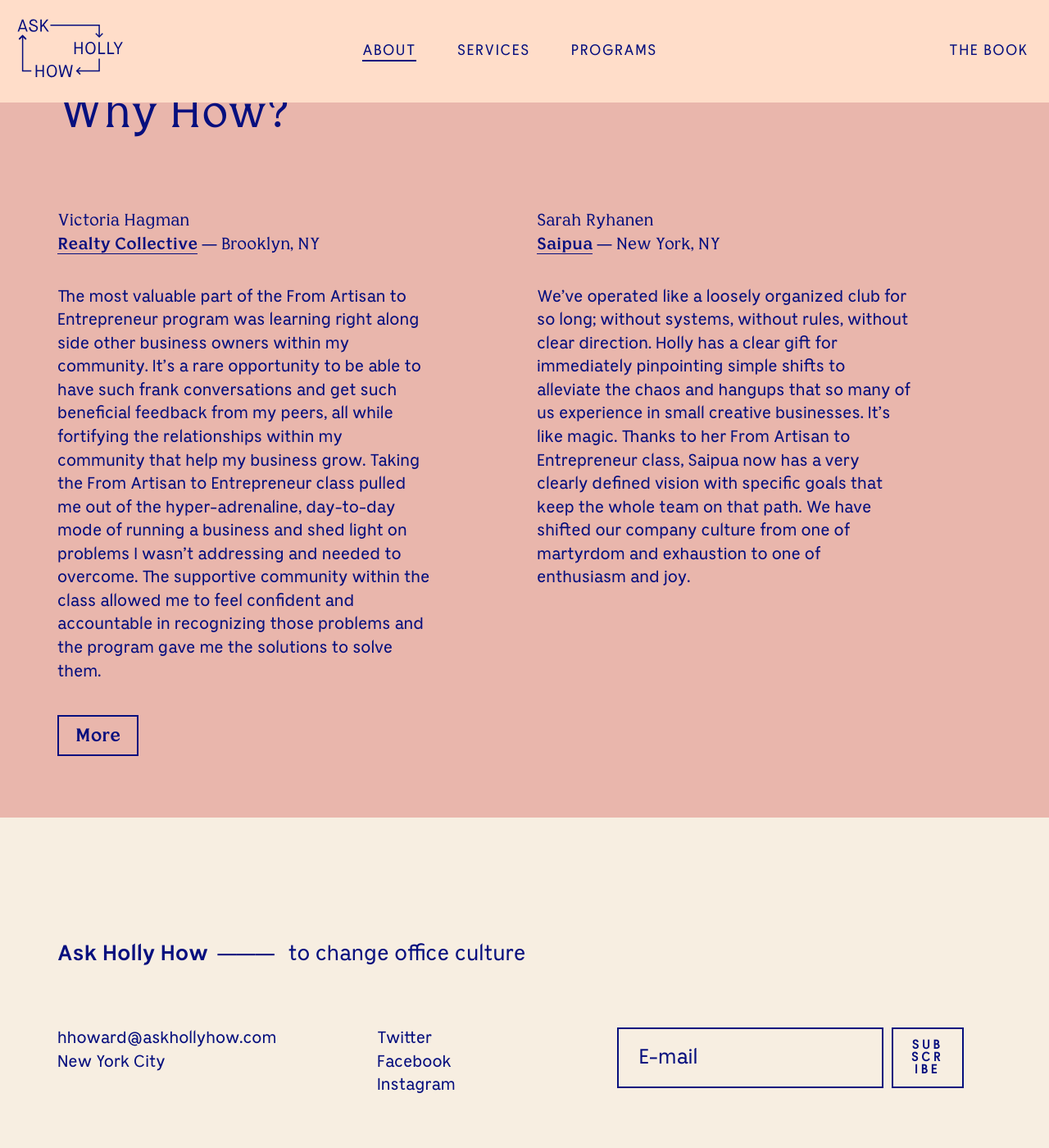
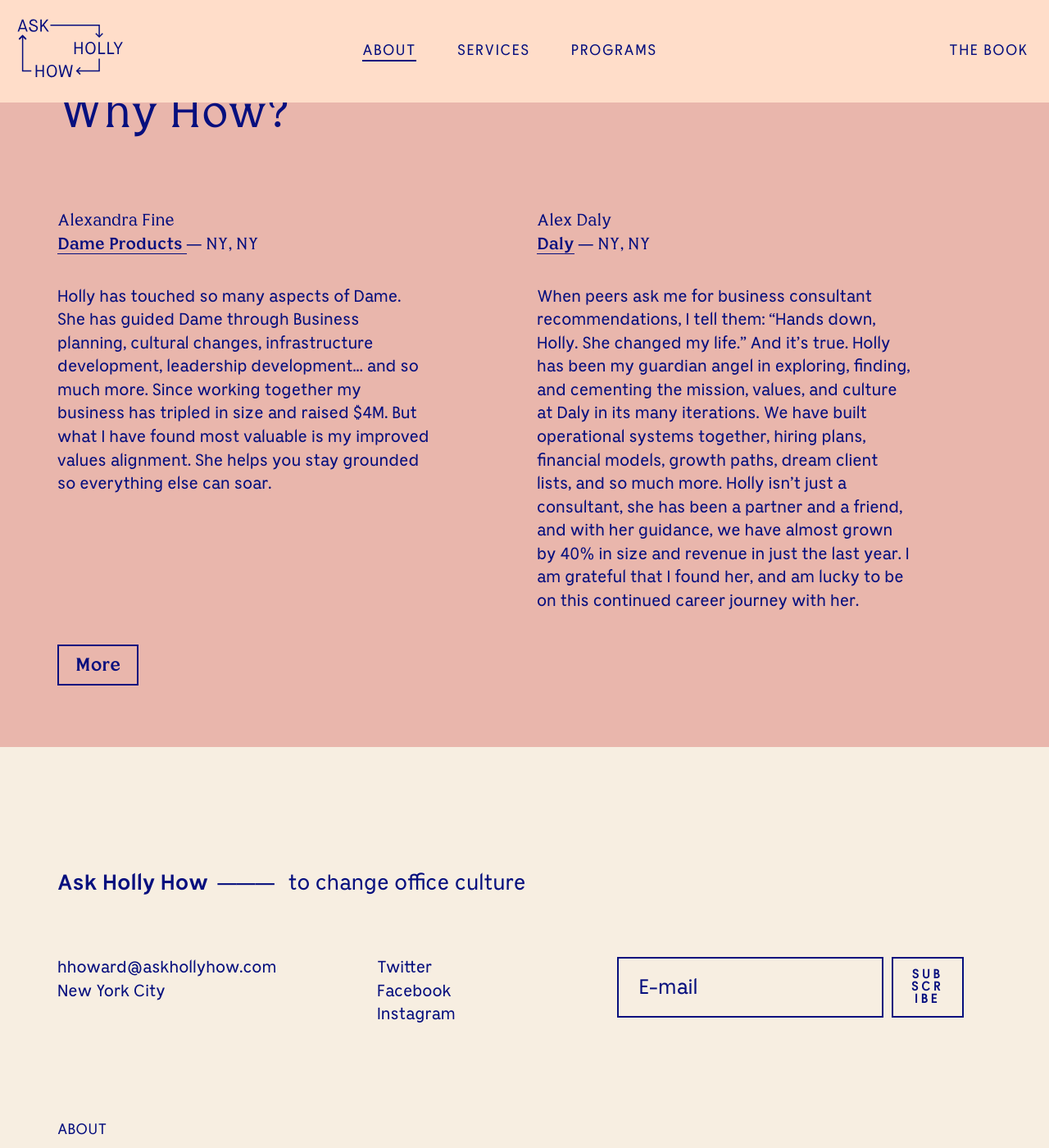
Before and after one commit to hollyhoward78/ask-holly-how, a Jekyll site: the page built from _pages/about.md, in a window 1280 px wide and 1400 px high, scrolled down 1324 px. Shown: the whole window at 82% size. Built offline with Jekyll 4.4.1, drawn with Linux system fonts in a browser that asks for light colours; a script that is not in the unit is left out; comment, search, counter and statistics services are not loaded.

Commit message:
Update Pages “About”

```diff
--- a/_pages/about.md
+++ b/_pages/about.md
@@ -70,35 +70,32 @@
         how to become a better leader and overall happier business owner.
   row_one:
     left:
-      business-link: http://realtycollective.com/
-      business-location: Brooklyn, NY
-      business-name: Realty Collective
-      name: Victoria Hagman
-      text: |
-        The most valuable part of the From Artisan to Entrepreneur program was
-        learning right along side other business owners within my community.
-        It’s a rare opportunity to be able to have such frank conversations and
-        get such beneficial feedback from my peers, all while fortifying the
-        relationships within my community that help my business grow. Taking the
-        From Artisan to Entrepreneur class pulled me out of the
-        hyper-adrenaline, day-to-day mode of running a business and shed light
-        on problems I wasn’t addressing and needed to overcome. The supportive
-        community within the class allowed me to feel confident and accountable
-        in recognizing those problems and the program gave me the solutions to
-        solve them.
+      business-link: https://www.dameproducts.com/
+      business-location: NY, NY
+      business-name: "Dame Products "
+      name: Alexandra Fine
+      text: >
+        Holly has touched so many aspects of Dame. She has guided Dame through
+        Business planning, cultural changes, infrastructure development,
+        leadership development... and so much more.  Since working together my
+        business has tripled in size and raised $4M. But what I have found most
+        valuable is my improved values alignment. She helps you stay grounded so
+        everything else can soar.
     right:
-      business-link: http://saipua.com/
-      business-location: New York, NY
-      business-name: Saipua
-      name: Sarah Ryhanen
-      text: We’ve operated like a loosely organized club for so long; without systems,
-        without rules, without clear direction. Holly has a clear gift for
-        immediately pinpointing simple shifts to alleviate the chaos and hangups
-        that so many of us experience in small creative businesses. It’s like
-        magic. Thanks to her From Artisan to Entrepreneur class, Saipua now has
-        a very clearly defined vision with specific goals that keep the whole
-        team on that path. We have shifted our company culture from one of
-        martyrdom and exhaustion to one of enthusiasm and joy.
+      business-link: https://daly.nyc/
+      business-location: NY, NY
+      business-name: Daly
+      name: Alex Daly
+      text: "When peers ask me for business consultant recommendations, I tell them:
+        “Hands down, Holly. She changed my life.” And it’s true. Holly has been
+        my guardian angel in exploring, finding, and cementing the mission,
+        values, and culture at Daly in its many iterations. We have built
+        operational systems together, hiring plans, financial models, growth
+        paths, dream client lists, and so much more. Holly isn’t just a
+        consultant, she has been a partner and a friend, and with her guidance,
+        we have almost grown by 40% in size and revenue in just the last year. I
+        am grateful that I found her, and am lucky to be on this continued
+        career journey with her."
   row_seven:
     left:
       business-link: http://www.hellosuperstudios.com/
```
